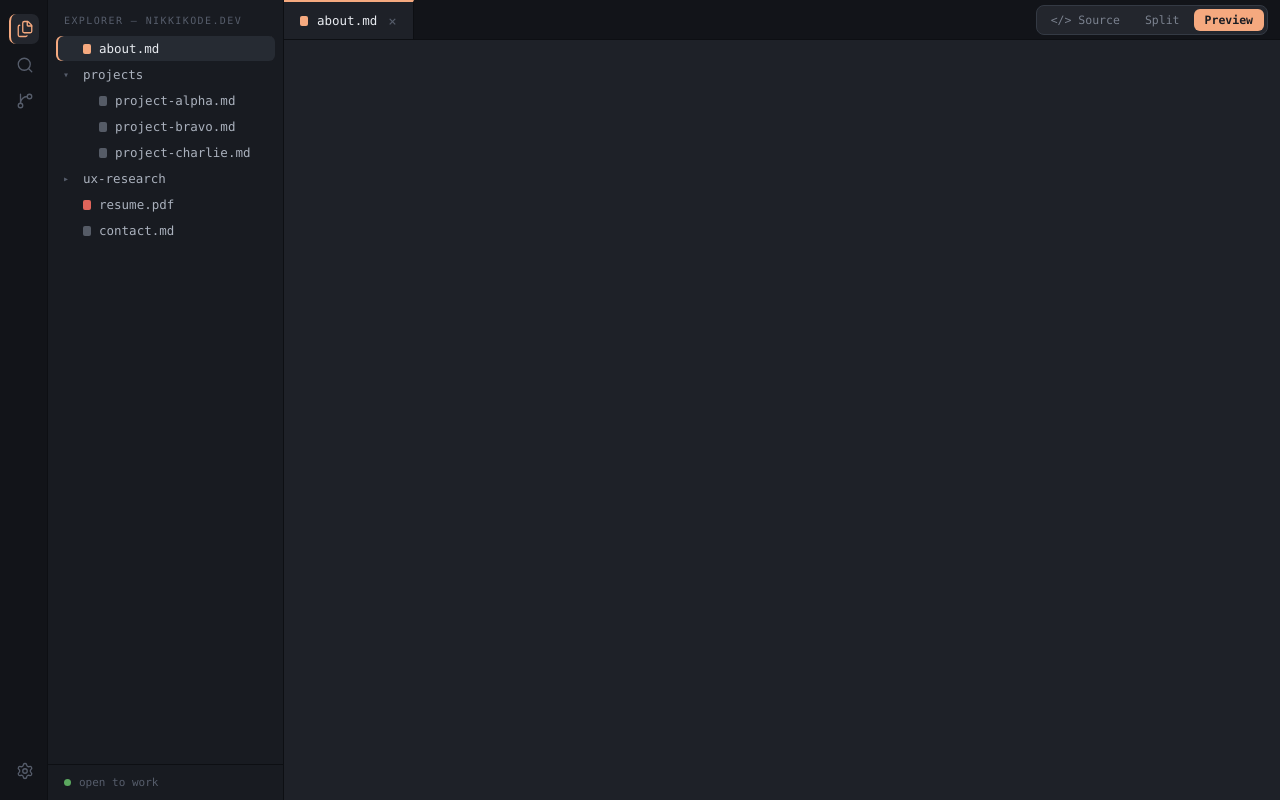
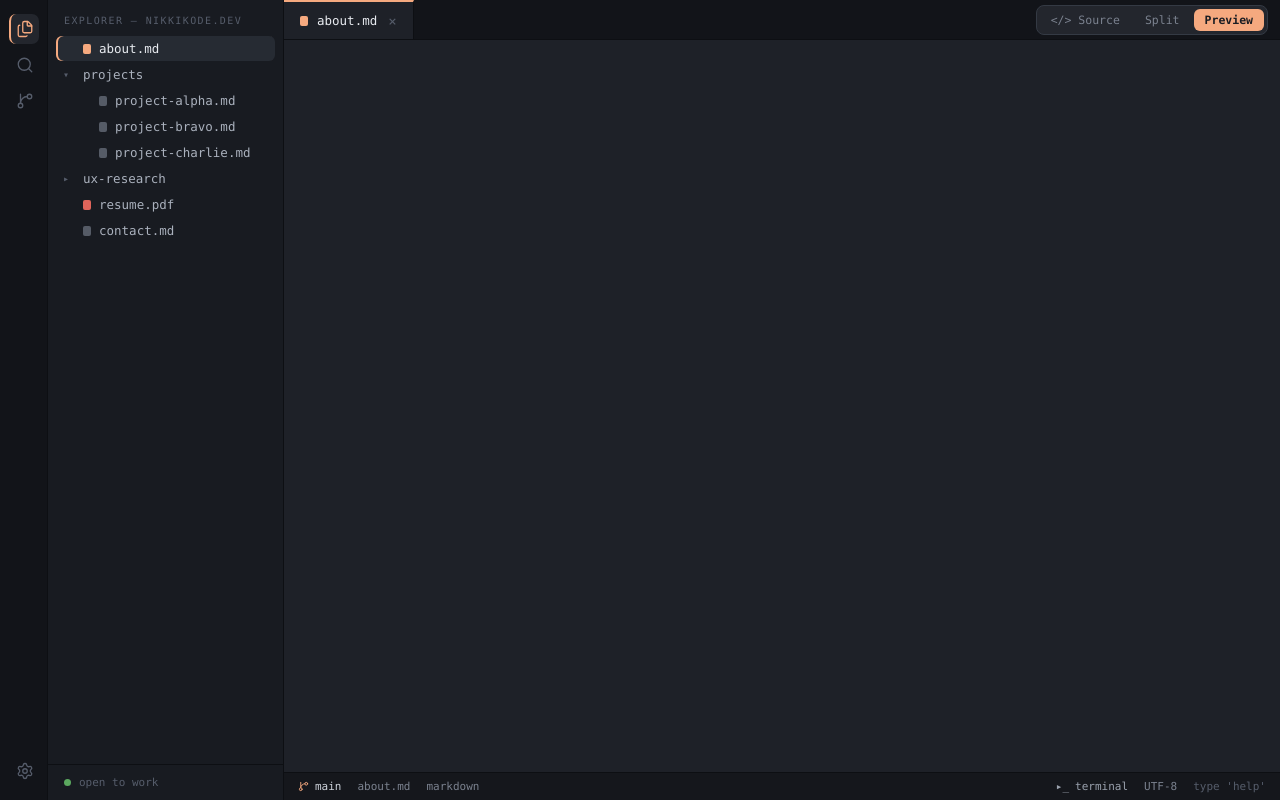
Before and after one commit to nikki-kode/Portfolio, a Next.js app in the folder portfolio-site/: page / in a window 1280 px wide. Built offline with nearby package versions, Linux system fonts and the light colour scheme.

Commit message:
Status bar added to bottom
Status bar shows file name, file type, and terminal button (terminal not added yet)

```diff
--- a/portfolio-site/src/components/IDEShell/IDEShell.tsx
+++ b/portfolio-site/src/components/IDEShell/IDEShell.tsx
@@ -4,6 +4,7 @@ import { useIDEState } from "@/hooks/useIDEState";
 import ActivityBar from "@/components/ActivityBar/ActivityBar";
 import FileTree from "@/components/FileTree/FileTree";
 import TabBar from "@/components/TabBar/TabBar";
+import StatusBar from "@/components/StatusBar/StatusBar";
 import styles from "./IDEShell.module.css";
 
 export default function IDEShell() {
@@ -28,8 +29,13 @@ export default function IDEShell() {
           onTabClose={ide.closeTab}
         />
         <div className={styles.body}>
-          {/* content, Terminal, StatusBar — coming next */}
+          {/* content, Terminal — coming next */}
         </div>
+        <StatusBar
+          activeKey={ide.state.activeKey}
+          termOpen={ide.state.termOpen}
+          toggleTerm={ide.toggleTerm}
+        />
       </div>
     </div>
   );
--- /dev/null
+++ b/portfolio-site/src/components/StatusBar/StatusBar.module.css
@@ -0,0 +1,57 @@
+.bar {
+  height: var(--statusbar-height);
+  flex: none;
+  display: flex;
+  align-items: center;
+  gap: 16px;
+  padding: 0 14px;
+  background: var(--terminal-bg);
+  border-top: 1px solid var(--border-dark);
+  font-size: 11px;
+  color: var(--text-dim);
+  white-space: nowrap;
+  overflow: hidden;
+}
+
+.branch {
+  display: flex;
+  align-items: center;
+  gap: 6px;
+  color: var(--text-meta);
+}
+
+.branchIcon {
+  color: var(--accent);
+}
+
+.right {
+  margin-left: auto;
+  display: flex;
+  align-items: center;
+  gap: 16px;
+}
+
+.termToggle {
+  display: flex;
+  align-items: center;
+  gap: 6px;
+  color: var(--text-muted);
+  cursor: pointer;
+  transition: color 0.1s;
+}
+
+.termToggle:hover {
+  color: var(--text-meta);
+}
+
+.termToggleActive {
+  color: var(--accent);
+}
+
+.termToggleActive:hover {
+  color: var(--accent);
+}
+
+.hint {
+  color: var(--text-dimmest);
+}
--- /dev/null
+++ b/portfolio-site/src/components/StatusBar/StatusBar.tsx
@@ -0,0 +1,48 @@
+import clsx from "clsx";
+import { GitBranch } from "lucide-react";
+import styles from "./StatusBar.module.css";
+
+const FILE_TYPE_LABELS: Record<string, string> = {
+  md:   "markdown",
+  pdf:  "pdf",
+  png:  "png",
+  jpg:  "jpg",
+  jpeg: "jpg",
+  html: "html",
+};
+
+function fileTypeLabel(key: string): string {
+  const ext = key.split(".").pop()?.toLowerCase() ?? "";
+  return FILE_TYPE_LABELS[ext] ?? ext;
+}
+
+type Props = {
+  activeKey: string;
+  termOpen: boolean;
+  toggleTerm: () => void;
+};
+
+export default function StatusBar({ activeKey, termOpen, toggleTerm }: Props) {
+  return (
+    <div className={styles.bar}>
+      <span className={styles.branch}>
+        <GitBranch size={11} className={styles.branchIcon} />
+        main
+      </span>
+      <span>{activeKey}</span>
+      <span>{fileTypeLabel(activeKey)}</span>
+
+      <div className={styles.right}>
+        <span
+          className={clsx(styles.termToggle, termOpen && styles.termToggleActive)}
+          onClick={toggleTerm}
+        >
+          <span>▸_</span>
+          terminal
+        </span>
+        <span>UTF-8</span>
+        <span className={styles.hint}>type &apos;help&apos;</span>
+      </div>
+    </div>
+  );
+}
```
